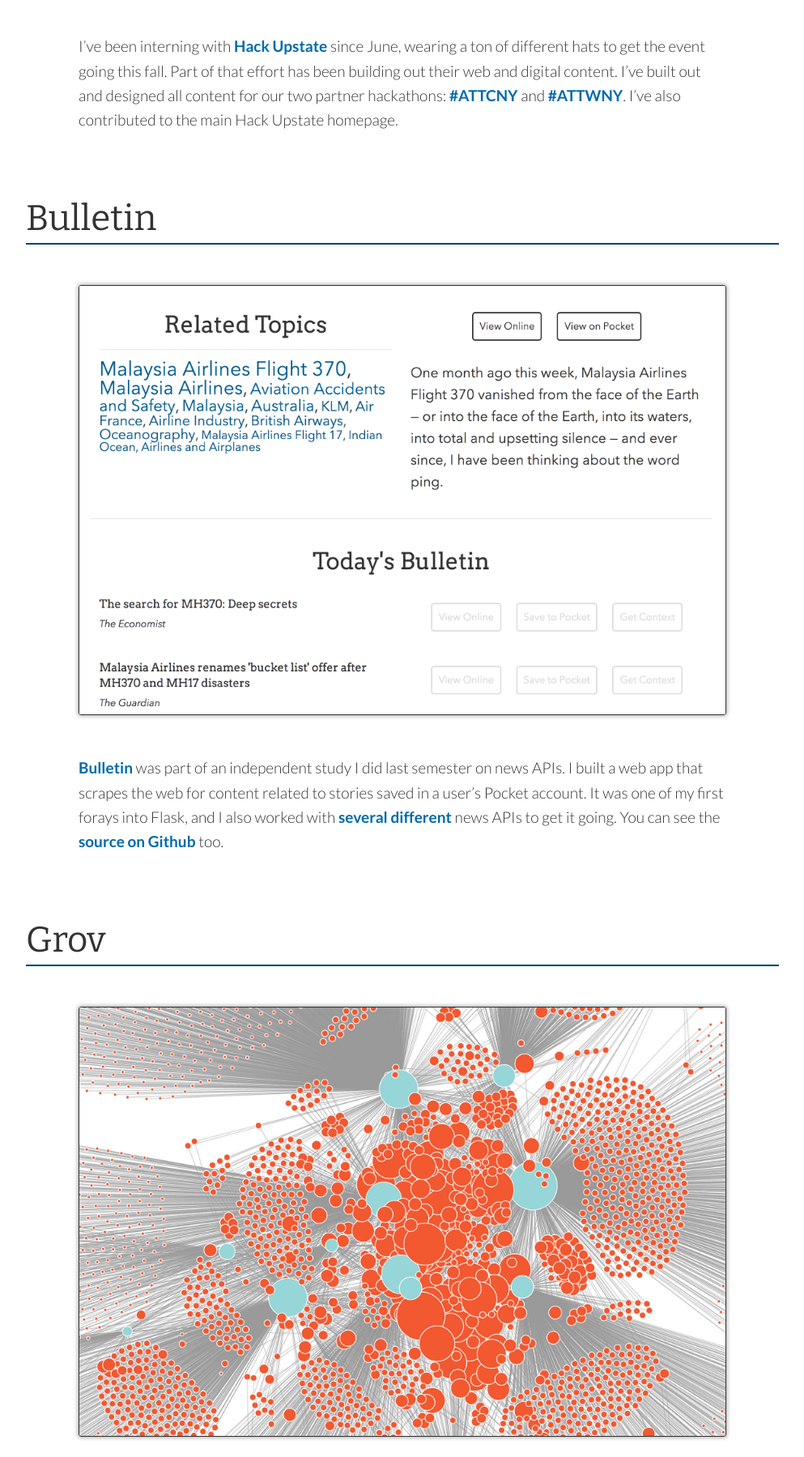
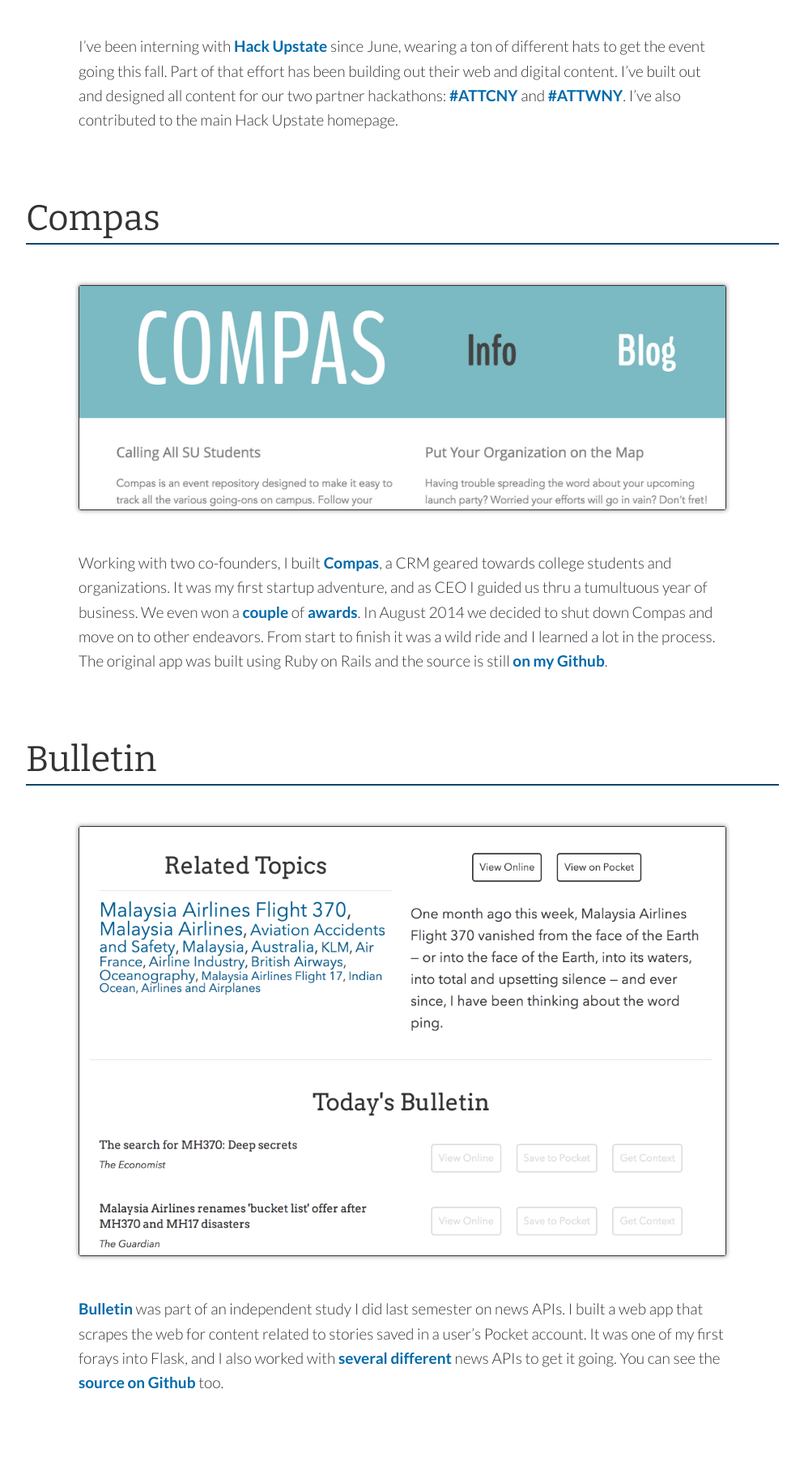
Before and after one commit to bceskavich/homepage, a Python web app: template app/templates/work.html in a window 1280 px wide. Shown: the part 475-2274 px from the top of the page at 81% size, without its empty margins (143-1136 px from the left). Run offline with Jinja, Linux system fonts and the light colour scheme; the template is opened without the code that fills it, so the values that code supplies are empty; some web fonts are replaced.

Commit message:
Compas added to Work page.

```diff
--- a/app/templates/work.html
+++ b/app/templates/work.html
@@ -7,6 +7,12 @@
     <h1>Hack Upstate with AT&amp;T</h1>
     <img src="{{url_for('static', filename='img/hu.jpg')}}" />
     <p>I’ve been interning with <a href="http://www.hackupstate.com/" target="_blank">Hack Upstate</a> since June, wearing a ton of different hats to get the event going this fall. Part of that effort has been building out their web and digital content. I’ve built out and designed all content for our two partner hackathons: <a href="http://attcny.hackupstate.com/" target="_blank">#ATTCNY</a> and <a href="http://attwny.hackupstate.com/" target="_blank">#ATTWNY</a>. I’ve also contributed to the main Hack Upstate homepage.</p>
+  </article>
+
+  <article>
+    <h1>Compas</h1>
+    <img src="{{url_for('static', filename='img/compas.jpg')}}" />
+    <p>Working with two co-founders, I built <a href="http://www.compasapp.com/" target="_blank">Compas</a>, a CRM geared towards college students and organizations. It was my first startup adventure, and as CEO I guided us thru a tumultuous year of business. We even won a <a href="http://idea.syr.edu/emerging-talk-prize-winners/" target="_blank">couple</a> of <a href="http://idea.syr.edu/su-app-challenge-winners/" target="_blank">awards</a>. In August 2014 we decided to shut down Compas and move on to other endeavors. From start to finish it was a wild ride and I learned a lot in the process. The original app was built using Ruby on Rails and the source is still <a href="https://github.com/bceskavich/compasapp" target="_blank">on my Github</a>.</p>
   </article>
 
   <article>
```
Also changed, not shown: app/static/img/compas.jpg (added), app/static/img/compas.png (added).
